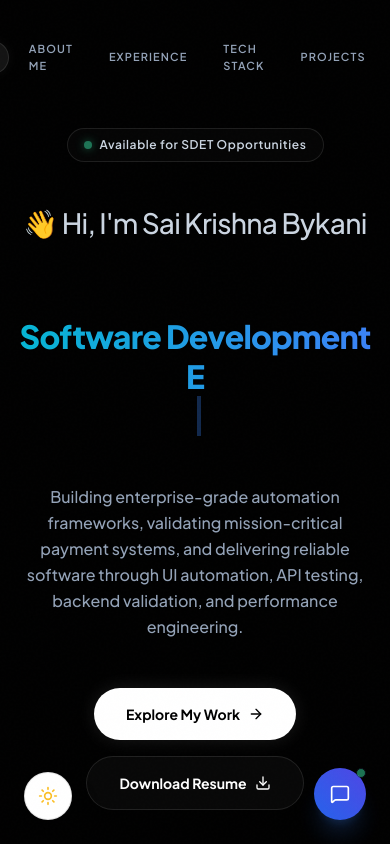
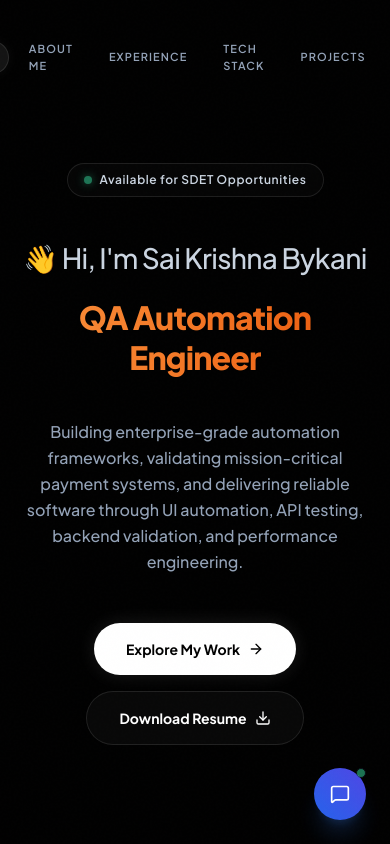
Before and after one commit to saibykani/saibykani-portfolio, a Next.js app: page / in a window 390 px wide. Shown: the top 844 px of the page. Built offline with nearby package versions, Linux system fonts and the light colour scheme.

Commit message:
feat: removed ThemeSwitcher, update download resume link, enhanced Typewriter animations, updated Projects/Experience headings, and fixed Navbar stickiness on mobile clicks

```diff
--- a/src/app/layout.tsx
+++ b/src/app/layout.tsx
@@ -2,7 +2,6 @@ import type { Metadata } from "next";
 import { Plus_Jakarta_Sans } from "next/font/google";
 import "./globals.css";
 import SpotlightCursor from "@/components/SpotlightCursor";
-import ThemeSwitcher from "@/components/ThemeSwitcher";
 
 const jakarta = Plus_Jakarta_Sans({
   subsets: ["latin"],
@@ -60,9 +59,6 @@ export default function RootLayout({
         {/* Spotlight Follow Glow */}
         <SpotlightCursor />
 
-        {/* Global Accent Theme Switcher */}
-        <ThemeSwitcher />
-
         {/* Dynamic Faint Grid and Mesh Gradient matching Ahmed's site */}
         <div className="aurora-container">
           <div className="aurora-mesh" />
--- a/src/components/Navbar.tsx
+++ b/src/components/Navbar.tsx
@@ -96,6 +96,7 @@ export default function Navbar() {
                       e.preventDefault();
                     }
                     handleLinkClick(link.href, link.id);
+                    setHoveredSection(null);
                   }}
                   onMouseEnter={() => setHoveredSection(link.id)}
                   className={`relative block px-4 py-2 text-[11px] font-semibold tracking-widest uppercase transition-colors duration-300 ${
--- a/src/components/sections/About.tsx
+++ b/src/components/sections/About.tsx
@@ -36,9 +36,6 @@ export default function About() {
             <h3 className="text-3xl font-extrabold text-white tracking-tight mb-2 text-center lg:text-left">
               {resumeData.personal.name}
             </h3>
-            <p className="text-accent-theme font-bold text-[11px] uppercase tracking-widest text-center lg:text-left leading-relaxed">
-              SOFTWARE DEVELOPMENT ENGINEER IN TEST (SDET)
-            </p>
           </motion.div>
 
           {/* Right Column: Content */}
--- a/src/components/sections/Experience.tsx
+++ b/src/components/sections/Experience.tsx
@@ -100,9 +100,9 @@ export default function Experience() {
           <h2 className="text-sm font-bold tracking-widest uppercase text-slate-500 mb-2">
             Experience
           </h2>
-          <h3 className="text-3xl sm:text-4xl font-extrabold text-white tracking-tight">
-            Engineering Milestones.
-          </h3>
+          <h2 className="text-4xl md:text-5xl font-extrabold text-white tracking-tight mb-4">
+            Impact & Milestones.
+          </h2>
         </motion.div>
 
         {/* Main Card */}
@@ -289,7 +289,7 @@ export default function Experience() {
 
                 {/* Engineering Milestones Horizontal Grid */}
                 <div>
-                  <h4 className="text-xs font-bold text-slate-400 uppercase tracking-widest mb-6">Engineering Milestones</h4>
+                  <h4 className="text-xs font-bold text-slate-400 uppercase tracking-widest mb-6">Impact & Milestones</h4>
 
                   <motion.div
                     variants={containerVariants}
--- a/src/components/sections/Hero.tsx
+++ b/src/components/sections/Hero.tsx
@@ -19,44 +19,15 @@ const TECHNOLOGIES = [
   "MySQL", "MongoDB", "Jenkins", "Docker", "GitHub", "Azure DevOps"
 ];
 
-const TypewriterText = () => {
+const RoleAnimator = () => {
   const [roleIndex, setRoleIndex] = useState(0);
-  const [displayText, setDisplayText] = useState("");
-  const [isDeleting, setIsDeleting] = useState(false);
 
   useEffect(() => {
-    const currentRole = ROLES[roleIndex];
-    const typingSpeed = 60;
-    const deletingSpeed = 30;
-    const pauseBeforeDelete = 3500;
-    const pauseBeforeType = 300;
-
-    let timeout: NodeJS.Timeout;
-
-    if (isDeleting) {
-      if (displayText.length > 0) {
-        timeout = setTimeout(() => {
-          setDisplayText(currentRole.substring(0, displayText.length - 1));
-        }, deletingSpeed);
-      } else {
-        setIsDeleting(false);
-        setRoleIndex((prev) => (prev + 1) % ROLES.length);
-        timeout = setTimeout(() => {}, pauseBeforeType);
-      }
-    } else {
-      if (displayText.length < currentRole.length) {
-        timeout = setTimeout(() => {
-          setDisplayText(currentRole.substring(0, displayText.length + 1));
-        }, typingSpeed);
-      } else {
-        timeout = setTimeout(() => {
-          setIsDeleting(true);
-        }, pauseBeforeDelete);
-      }
-    }
-
-    return () => clearTimeout(timeout);
-  }, [displayText, isDeleting, roleIndex]);
+    const interval = setInterval(() => {
+      setRoleIndex((prev) => (prev + 1) % ROLES.length);
+    }, 4000); // changes every 4 seconds
+    return () => clearInterval(interval);
+  }, []);
 
   useEffect(() => {
     const roleThemes = ["blue", "orange", "purple", "emerald", "cyan", "rose"];
@@ -77,14 +48,20 @@ const TypewriterText = () => {
   }, [roleIndex]);
 
   return (
-    <span className="bg-gradient-accent bg-clip-text text-transparent font-black tracking-tight text-[32px] sm:text-[48px] md:text-[60px] lg:text-[70px] leading-tight flex items-center justify-center flex-wrap max-w-[90vw] transition-all duration-300">
-      {displayText}
-      <motion.span
-        animate={{ opacity: [1, 0] }}
-        transition={{ duration: 0.8, repeat: Infinity, repeatType: "reverse" }}
-        className="inline-block w-1 md:w-2 h-[40px] sm:h-[60px] md:h-[70px] lg:h-[80px] bg-accent-theme ml-2"
-      />
-    </span>
+    <div className="h-[100px] sm:h-[130px] md:h-[150px] flex items-center justify-center overflow-hidden w-full">
+      <AnimatePresence mode="wait">
+        <motion.span
+          key={roleIndex}
+          initial={{ opacity: 0, y: 40, filter: "blur(10px)", scale: 0.9 }}
+          animate={{ opacity: 1, y: 0, filter: "blur(0px)", scale: 1 }}
+          exit={{ opacity: 0, y: -40, filter: "blur(10px)", scale: 1.1 }}
+          transition={{ duration: 0.7, type: "spring", stiffness: 120, damping: 20 }}
+          className="bg-gradient-accent bg-clip-text text-transparent font-black tracking-tight text-[32px] sm:text-[48px] md:text-[60px] lg:text-[70px] leading-tight text-center max-w-[90vw]"
+        >
+          {ROLES[roleIndex]}
+        </motion.span>
+      </AnimatePresence>
+    </div>
   );
 };
 
@@ -117,15 +94,9 @@ export default function Hero() {
           👋 Hi, I&apos;m Sai Krishna Bykani
         </motion.div>
 
-        {/* Typewriter Role as Main Focus */}
-        <div className="mb-12 mt-16 min-h-[120px] flex items-center justify-center">
-          <motion.div
-            initial={{ opacity: 0 }}
-            animate={{ opacity: 1 }}
-            transition={{ duration: 0.8, delay: 0.3 }}
-          >
-            <TypewriterText />
-          </motion.div>
+        {/* Role Animator */}
+        <div className="mb-8 w-full flex justify-center">
+          <RoleAnimator />
         </div>
 
         {/* Description */}
@@ -153,14 +124,14 @@ export default function Hero() {
             <ArrowRight className="ml-2 w-4 h-4 group-hover:translate-x-1 transition-transform" />
           </Link>
 
-          <Link
-            href="/resume"
-            target="_blank"
+          <a
+            href="/Sai_Krishna_Bykani_Resume.txt"
+            download="Sai_Krishna_Bykani_Resume.txt"
             className="group px-8 py-4 text-sm font-bold rounded-full border border-white/10 bg-white/[0.03] text-white hover:bg-white/10 transition-all flex items-center backdrop-blur-md shadow-lg cursor-pointer"
           >
             Download Resume
             <Download className="ml-2 w-4 h-4 group-hover:-translate-y-1 transition-transform" />
-          </Link>
+          </a>
         </motion.div>
 
       </div>
--- a/src/components/sections/Projects.tsx
+++ b/src/components/sections/Projects.tsx
@@ -267,9 +267,9 @@ export default function Projects() {
           <h2 className="text-sm font-bold tracking-widest uppercase text-slate-500 mb-2">
             Projects
           </h2>
-          <h3 className="text-3xl sm:text-4xl font-extrabold text-white tracking-tight">
-            Engineering Platforms.
-          </h3>
+          <h2 className="text-4xl md:text-5xl font-extrabold text-white tracking-tight mb-4">
+            Core Platforms.
+          </h2>
         </motion.div>
 
         {/* Project Cards Grid */}
```
Also changed, not shown: public/Sai_Krishna_Bykani_Resume.txt (added).
